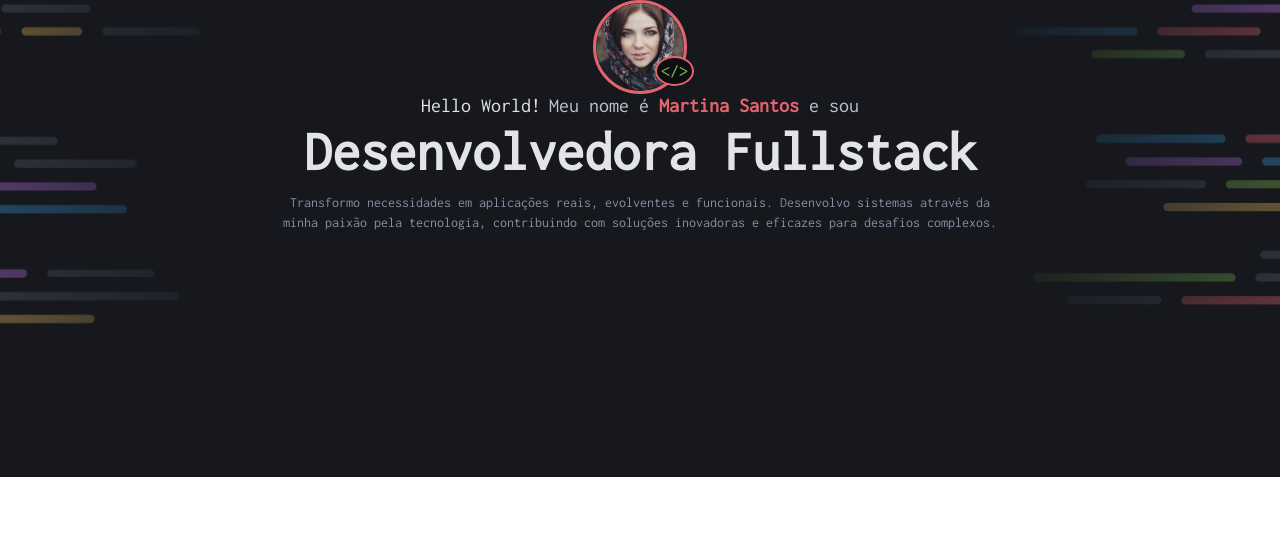
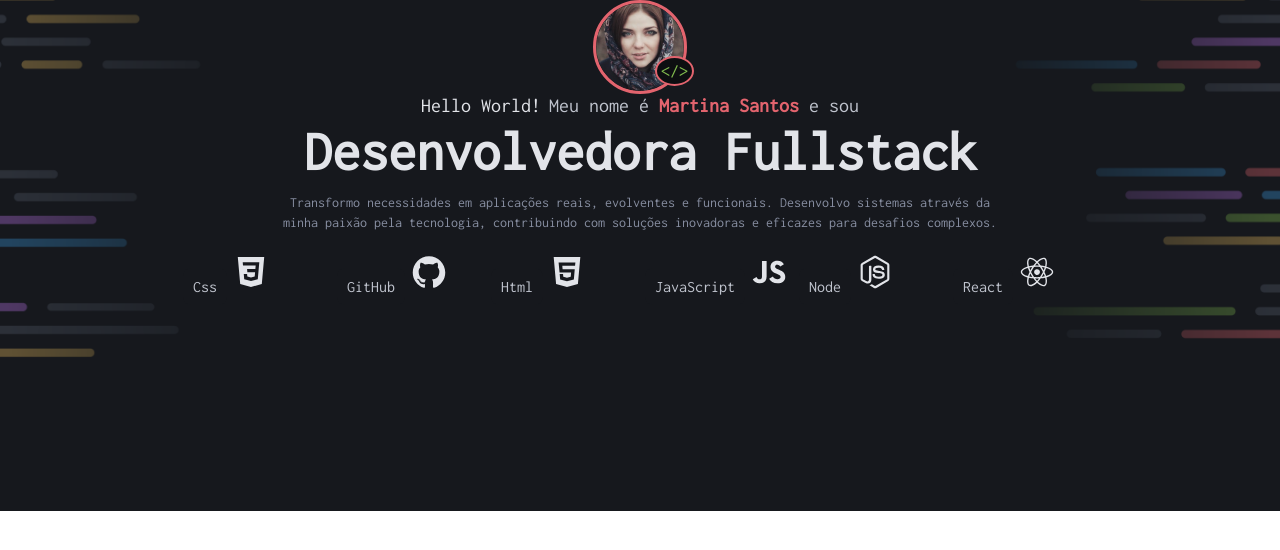
Before and after one commit to Sthevan23/Portf-lio-Dev, a plain HTML site: page index.html in a window 1280 px wide. Drawn offline with Linux system fonts and the light colour scheme.

Commit message:
quase terminando os icons

```diff
--- a/global.css
+++ b/global.css
@@ -60,3 +60,11 @@ h1 {
 h2 {
  font : var(--subtitle);
 }
+
+.content-tag {
+  background-color: var(--gray-200);
+  color: var(--gray-500);
+  font : var(--text-md);
+  padding: 10px;
+border-radius: 8px;
+}
--- a/index.html
+++ b/index.html
@@ -43,6 +43,52 @@
         <p class="texto"> Transformo necessidades em aplicações reais, evolventes e funcionais. Desenvolvo sistemas através da <br> minha paixão pela tecnologia, contribuindo com soluções inovadoras e eficazes para desafios complexos.</p>
       </section>
 
+       <section id="weekly">
+         <div>
+          <figure>
+            <span class="content-tag">Css</span>
+            <img src="assets/icons/CSS.svg" alt="">
+          </figure>
+         </div>
+
+         <div>
+          <figure>
+            <span class="content-tag">GitHub</span>
+            <img src="assets/icons/GitHub.svg" alt="">
+          </figure>
+         </div>
+
+         <div>
+          <figure>
+            <span class="content-tag">Html</span>
+            <img src="assets/icons/HTML.svg" alt="" class="nome-vermelho">
+          </figure>
+         </div>
+
+         <div>
+          <figure>
+            <span class="content-tag">JavaScript</span>
+            <img src="assets/icons/JavaScript.svg" alt="">
+          </figure>
+         </div>
+
+         <div>
+          <figure>
+            <span class="content-tag">Node</span>
+            <img src="assets/icons/Node.js.svg" alt="">
+          </figure>
+         </div>
+
+         <div>
+          <figure>
+            <span class="content-tag">React</span>
+            <img src="assets/icons/React.svg" alt="">
+          </figure>
+         </div>
+         </section>
+
+
+
       <section id="projets">
         <img src="" alt="">
 
--- a/style.css
+++ b/style.css
@@ -62,3 +62,16 @@
   border-radius: 50%;
    border: 2px solid #E3646E
     }
+
+    #weekly {
+     display: grid;
+     grid-template-columns: repeat(6,1fr);
+     gap: 10px;
+     margin-top: 20px;
+     width: 100%;
+    }
+
+    #weekly img {
+      height: 40px;
+      width: auto;
+    }
```
